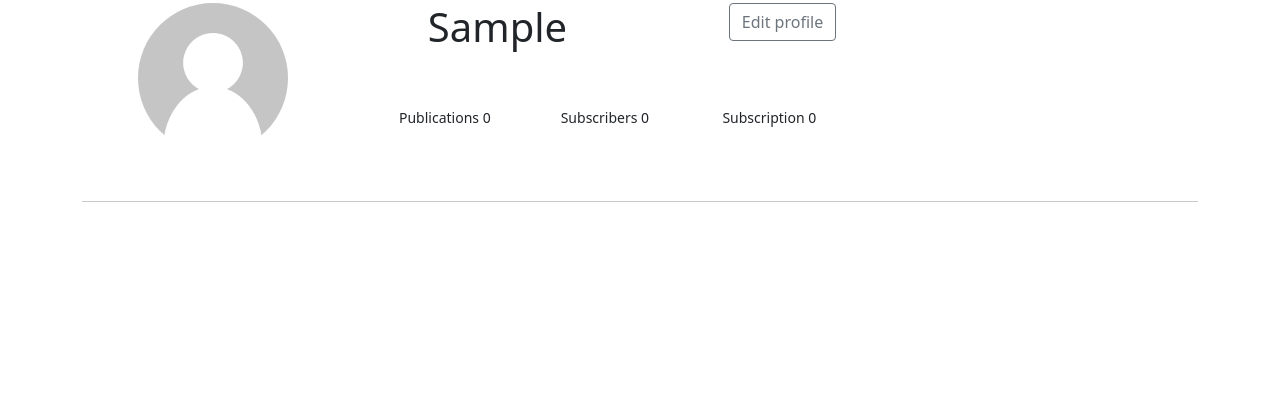
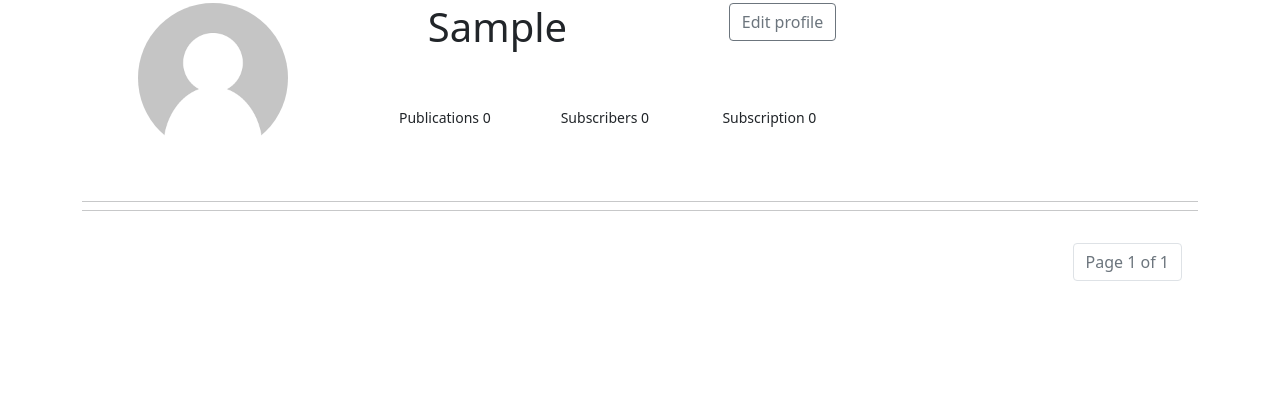
Before and after one commit to OleksiiMartseniuk/DjangoGramm, a Django app: a page that uses src/account/templates/account/profile/profile_list.html in a window 1280 px wide. Shown: the part 79-479 px from the top of the page. Run offline with Django 4.2, Linux system fonts and the light colour scheme; the visitor is signed in with stand-in values (Sample User, id 1); data that the repository does not hold is empty; some libraries are stand-ins or nearby versions.

Commit message:
add pagination and link(profile_edit)

```diff
--- a/src/account/templates/account/profile/profile_list.html
+++ b/src/account/templates/account/profile/profile_list.html
@@ -15,7 +15,7 @@
                 <h1>{{request.user.first_name}}</h1>
             </div>
             <div class="col-6 text-center">
-                <a href="#" class="btn btn-outline-secondary">Edit profile</a>
+                <a href="{% url 'profile_edit' request.user.username %}" class="btn btn-outline-secondary">Edit profile</a>
             </div>
             <div class="row">
                 <div class="col-12">
@@ -46,8 +46,24 @@
       </div>
     {% endfor %}
 </div>
+<hr>
+<div class="m-3 aside">
+     <nav aria-label="Page navigation example">
+          <ul class="pagination">
+               {% if page_obj.has_previous %}
+                    <li class="page-item"><a class="page-link link-secondary" href="?page=1">&laquo; First</a></li>
+                    <li class="page-item"><a class="page-link link-secondary" href="?page={{ page_obj.previous_page_number }}">Previous</a></li>
+               {% endif %}
 
+                <li class="page-item"><a class="page-link link-secondary" href="#">Page {{ page_obj.number }} of {{ page_obj.paginator.num_pages }}</a></li>
 
+                {% if page_obj.has_next %}
+                    <li class="page-item"><a class="page-link link-secondary" href="?page={{ page_obj.next_page_number }}">Next</a></li>
+                    <li class="page-item"><a class="page-link link-secondary" href="?page={{ page_obj.paginator.num_pages }}">Last &raquo;</a></li>
+                {% endif %}
+          </ul>
+     </nav>
+</div>
 
 <!-- Modal Subscription-->
 <div class="modal fade" id="Subscription" data-bs-backdrop="static" data-bs-keyboard="false" tabindex="-1" aria-labelledby="staticBackdropLabel" aria-hidden="true">
```
